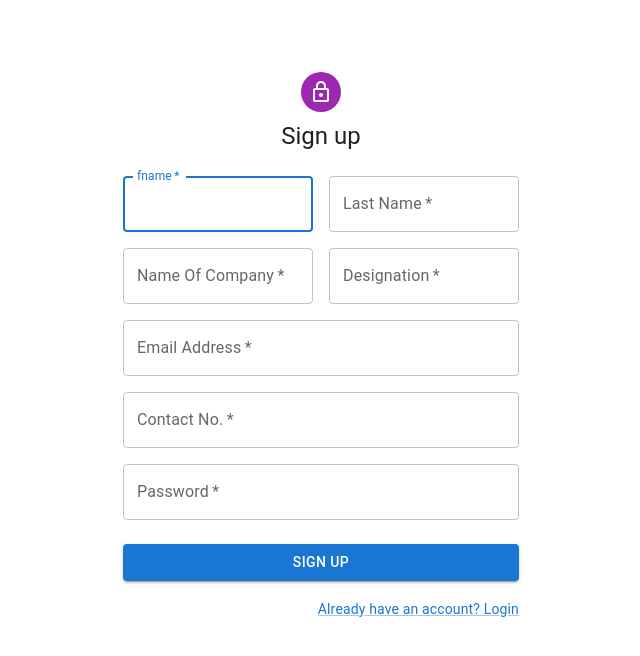
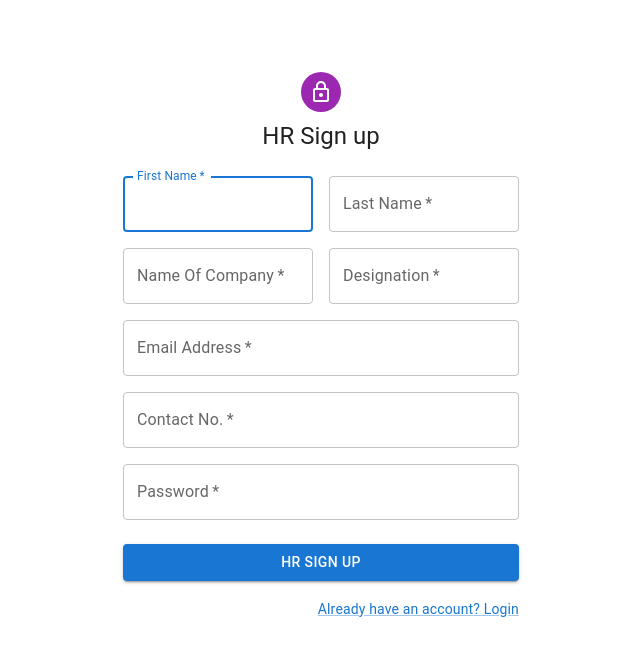
Before and after one commit to hilfee-founder/hilfee-webapp, a React (Create React App) app: page /hrsignup in a window 1280 px wide. Shown: the top 656 px of the page, without its empty margins (319-959 px from the left). Built offline with nearby package versions, Linux system fonts and the light colour scheme.

Commit message:
Login & signup 2Jan swapnil

```diff
--- a/src/Components/Auth/Login.js
+++ b/src/Components/Auth/Login.js
@@ -86,7 +86,7 @@ export default function SignIn() {
             <LockOutlinedIcon />
           </Avatar>
           <Typography component="h1" variant="h5">
-            Sign in
+            Candidate Sign in
           </Typography>
           <Box component="form" onSubmit={handleSubmit} noValidate sx={{ mt: 1 }}>
             <TextField
--- a/src/Components/Auth/Signup.js
+++ b/src/Components/Auth/Signup.js
@@ -18,10 +18,10 @@ const defaultTheme = createTheme();
 
 export default function SignUp() {
   const [formData, setFormData] = useState({
-    firstName: '',
-    lastName: '',
+    fname: '',
+    lname: '',
     email: '',
-    contactnumber:'',
+    number:'',
     password: '',
 
 
@@ -82,14 +82,14 @@ export default function SignUp() {
             <LockOutlinedIcon />
           </Avatar>
           <Typography component="h1" variant="h5">
-            Sign up
+            Candidate Sign up
           </Typography>
           <Box component="form" noValidate onSubmit={handleSubmit} sx={{ mt: 3 }}>
             <Grid container spacing={2}>
               <Grid item xs={12} sm={6}>
                 <TextField
                   autoComplete="given-name"
-                  name="firstName"
+                  name="fname"
                   required
                   fullWidth
                   id="firstName"
--- a/src/Components/Hr/Hrlogin.js
+++ b/src/Components/Hr/Hrlogin.js
@@ -87,7 +87,7 @@ export default function SignIn() {
               <LockOutlinedIcon />
             </Avatar>
             <Typography component="h1" variant="h5">
-              Sign in
+             HR Sign in
             </Typography>
             <Box component="form" onSubmit={handleSubmit} noValidate sx={{ mt: 1 }}>
               <TextField
--- a/src/Components/Hr/Hrsignup.js
+++ b/src/Components/Hr/Hrsignup.js
@@ -84,7 +84,7 @@ export default function SignUp() {
             <LockOutlinedIcon />
           </Avatar>
           <Typography component="h1" variant="h5">
-            Sign up
+            HR Sign up
           </Typography>
           <Box component="form" noValidate onSubmit={handleSubmit} sx={{ mt: 3 }}>
             <Grid container spacing={2}>
@@ -95,7 +95,7 @@ export default function SignUp() {
                   required
                   fullWidth
                   id="firstName"
-                  label="fname"
+                  label="First Name"
                   autoFocus
                   value={formData.fname}
                   onChange={handleChange}
@@ -105,7 +105,7 @@ export default function SignUp() {
                 <TextField
                   required
                   fullWidth
-                  id="lastName"
+                  id="lname"
                   label="Last Name"
                   name="lname"
                   autoComplete="family-name"
@@ -117,7 +117,7 @@ export default function SignUp() {
                 <TextField
                   required
                   fullWidth
-                  id="companyname"
+                  id="companyName"
                   label="Name Of Company"
                   name="companyName"
                   autoComplete="family-name"
@@ -159,7 +159,6 @@ export default function SignUp() {
                   autoComplete="contactnumber"
                   value={formData.number}
                   onChange={handleChange}
-                inputProps={{ pattern: "[0-9]*" }}
                 />
               </Grid>
               <Grid item xs={12}>
@@ -184,7 +183,7 @@ export default function SignUp() {
               variant="contained"
               sx={{ mt: 3, mb: 2 }}
             >
-              Sign Up
+             HR Sign Up
             </Button>
             <Grid container justifyContent="flex-end">
               <Grid item>
```
Lines whose indentation alone changed are shown as unchanged.
